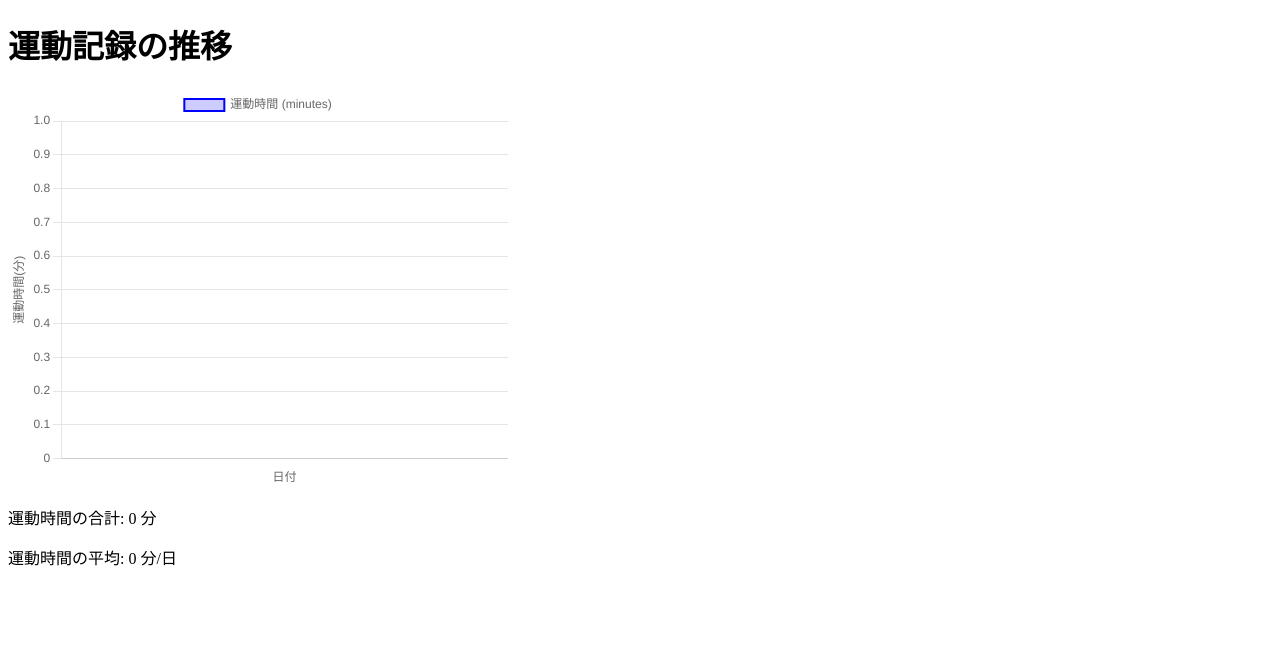
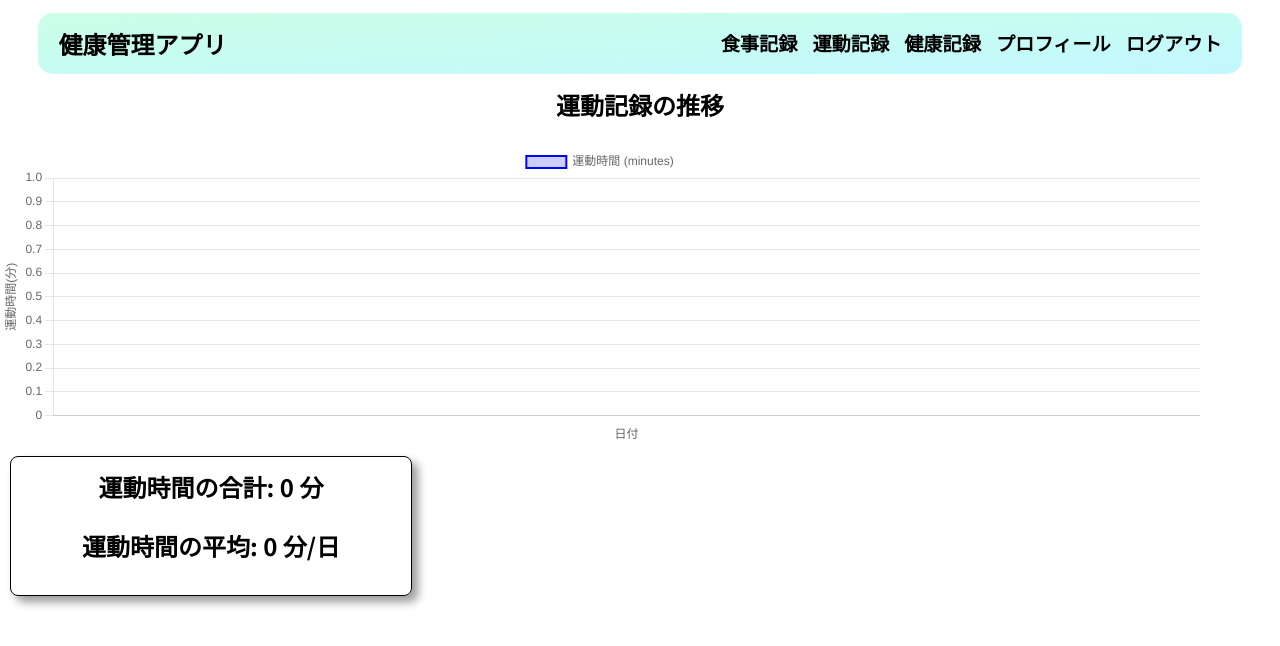
Before and after one commit to yoshiokaharuto/2024_health_care, a Flask app: page /health/exercise_search in a window 1280 px wide. Shown: the top 646 px of the page. Run offline with Flask 3, Linux system fonts and the light colour scheme; data that the repository does not hold is empty.

Commit message:
header追加、class追記

```diff
--- a/templates/health/exercise_search.html
+++ b/templates/health/exercise_search.html
@@ -3,13 +3,38 @@
 <head>
     <meta charset="UTF-8">
     <meta name="viewport" content="width=device-width, initial-scale=1.0">
+	<link href="https://fonts.googleapis.com/css2?family=Noto+Sans+JP:wght@100..900&display=swap" rel="stylesheet">
+	<link rel="stylesheet" href="https://fonts.googleapis.com/css2?family=Material+Symbols+Outlined:opsz,wght,FILL,GRAD@40,400,0,0" />
+	<link rel="stylesheet" href="{{url_for('static',filename = 'css/style.css')}}">
+	<link rel="stylesheet" href="{{url_for('static',filename = 'css/nav.css')}}">
+	<link rel="stylesheet" href="{{url_for('static',filename = 'css/user.css')}}">
     <title>運動記録グラフ</title>
     <script src="https://cdn.jsdelivr.net/npm/chart.js"></script> <!-- Chart.js 読み込み -->
 </head>
 <body>
-    <h1>運動記録の推移</h1>
 
-    <canvas id="exerciseChart" width="500px" height="400px"></canvas>
+    <header class="header">
+    	<a href="{{url_for('user_top')}}" class="home">健康管理アプリ</a>
+        <nav class="nav">
+            <ul>
+                <li><a href="{{url_for('health.food_record')}}">食事記録</a></li>
+                <li><a href="{{url_for('health.exercise_record')}}"> 運動記録</a></li>
+                <li><a href="{{url_for('health.health_record')}}"> 健康記録</a></li>
+                <li><a href="{{url_for('user.profile')}}">プロフィール</a></li>
+                <li><a href="{{url_for('logout')}}">ログアウト</a></li>
+            </ul>
+        </nav>
+    </header>
+
+    <p class="sub_title">運動記録の推移</p>
+
+    <div class="graph_block">
+        <canvas id="exerciseChart" width="1200px" height="300px"></canvas>
+    </div>
+    <div class="block">
+            <p class="sub_title">運動時間の合計: <span id="totalDuration" class="element">--</span> 分</p>
+            <p class="sub_title">運動時間の平均: <span id="averageDuration" class="element">--</span> 分/日</p>
+        </div>
 
     <script>
         async function fetchExerciseData() {
@@ -52,9 +77,5 @@
 
         fetchExerciseData();
     </script>
-
-    <p>運動時間の合計: <span id="totalDuration">--</span> 分</p>
-    <p>運動時間の平均: <span id="averageDuration">--</span> 分/日</p>
-
 </body>
 </html>
```
